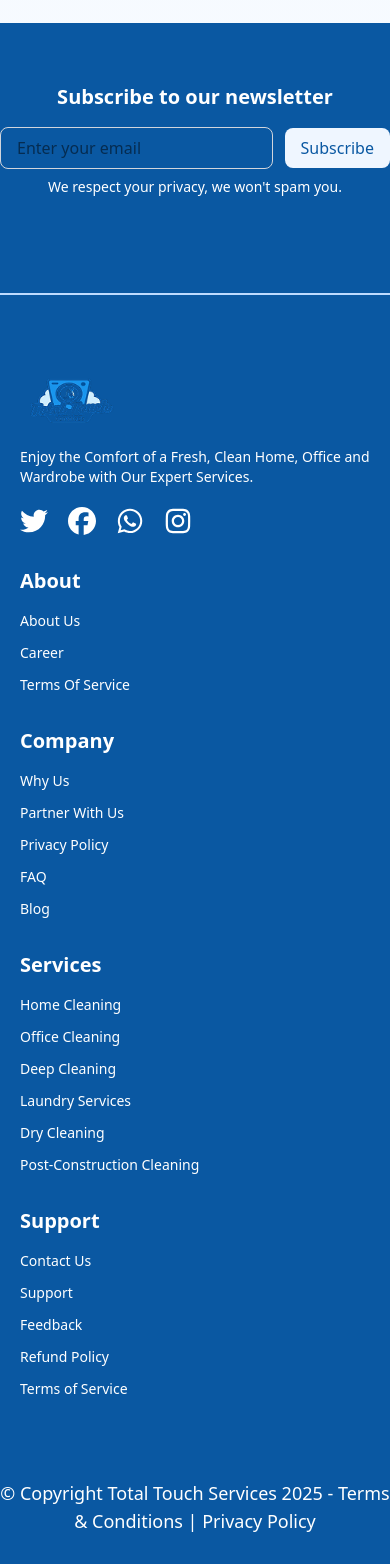
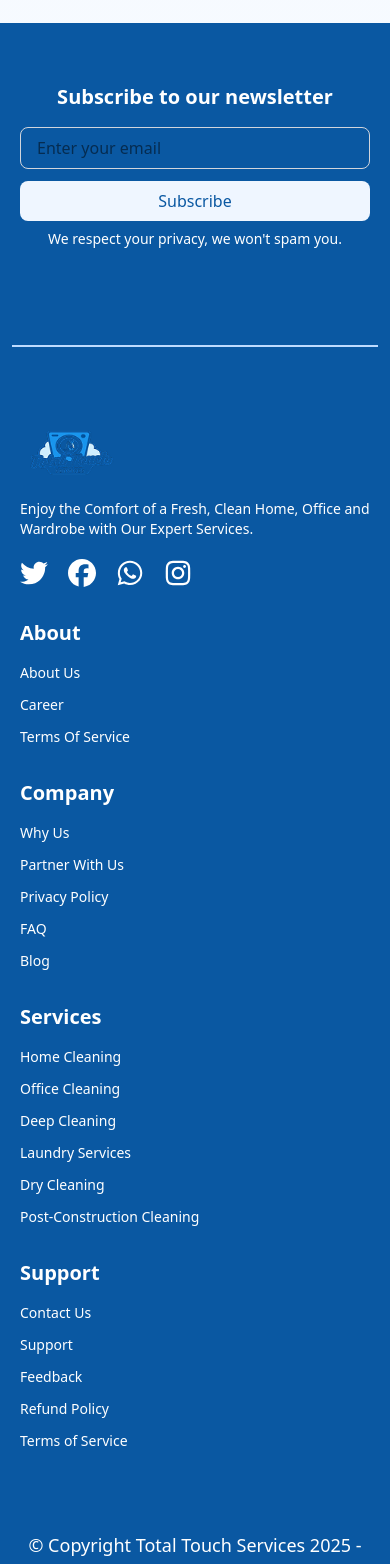
Before and after one commit to oyelajakenny/totaltouch, a Next.js app in the folder app/: page / in a window 390 px wide. Shown: the part 4500-6064 px from the top of the page. Built offline with nearby package versions, Linux system fonts and the light colour scheme.

Commit message:
Fixed responsiveness issue with the newsletter form

```diff
--- a/app/components/Footer.js
+++ b/app/components/Footer.js
@@ -50,8 +50,8 @@ const Footer = () => {
             <p className="text-white text-center text-xl mb-4 font-semibold">
               Subscribe to our newsletter
             </p>
-            <form onSubmit={handleSubmit}>
-              <div className="flex justify-center items-center gap-3">
+            <form onSubmit={handleSubmit} className="">
+              <div className="flex flex-col lg:flex-row justify-center items-center gap-3 px-5">
                 <input
                   type="email"
                   placeholder="Enter your email"
@@ -62,12 +62,12 @@ const Footer = () => {
                 />
                 <button
                   type="submit"
-                  className="w-fit bg-blue-50 text-[#0A58A2] px-4 py-2 rounded-lg hover:bg-gray-800 transition-colors"
+                  className="w-full lg:w-fit bg-blue-50 text-[#0A58A2] px-4 py-2 rounded-lg hover:bg-gray-800 transition-colors"
                 >
                   Subscribe
                 </button>
               </div>
-              {error && <p className="text-red-500 text-sm mt-3">{error}</p>}
+              {error && <p className="text-red-500 text-sm text-center mt-3">{error}</p>}
 
               <p className="text-center text-white text-sm mt-2">
                 We respect your privacy, we won&apos;t spam you.
@@ -76,7 +76,7 @@ const Footer = () => {
           </div>
         </div>
 
-        <hr className=" border-1 border-blue-200" />
+        <hr className=" border-1 border-blue-200 mx-3" />
 
         {/* Middle Section */}
         <div className="grid grid-cols-1 md:grid-cols-2 lg:grid-cols-5 px-5 justify-center gap-8 lg:px-32  pt-20 pb-10">
@@ -226,7 +226,7 @@ const Footer = () => {
           />
         </div>
       </div>  */}
-      <p className="text-white font-normal text-lg text-center mt-10">
+      <p className="text-white font-normal text-lg text-center mt-10 px-4">
         &copy; Copyright Total Touch Services {new Date().getFullYear()} - Terms
         & Conditions | Privacy Policy
       </p>
```
